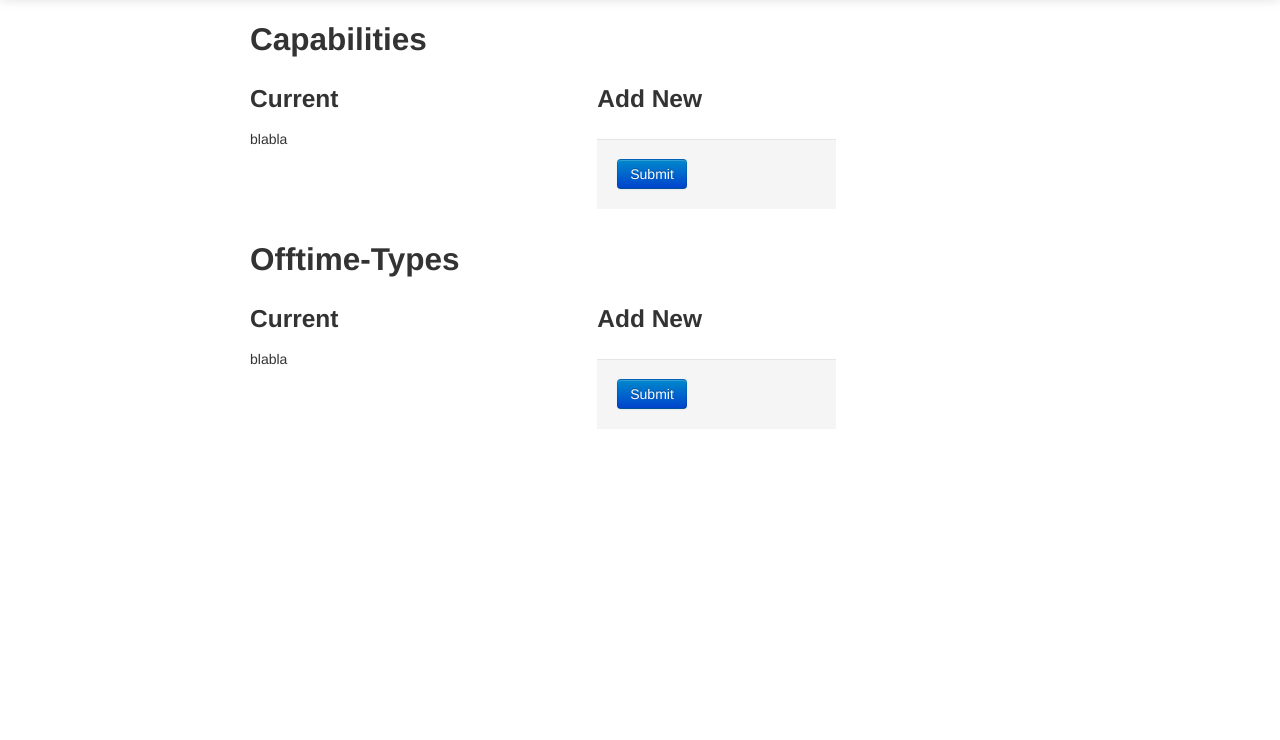
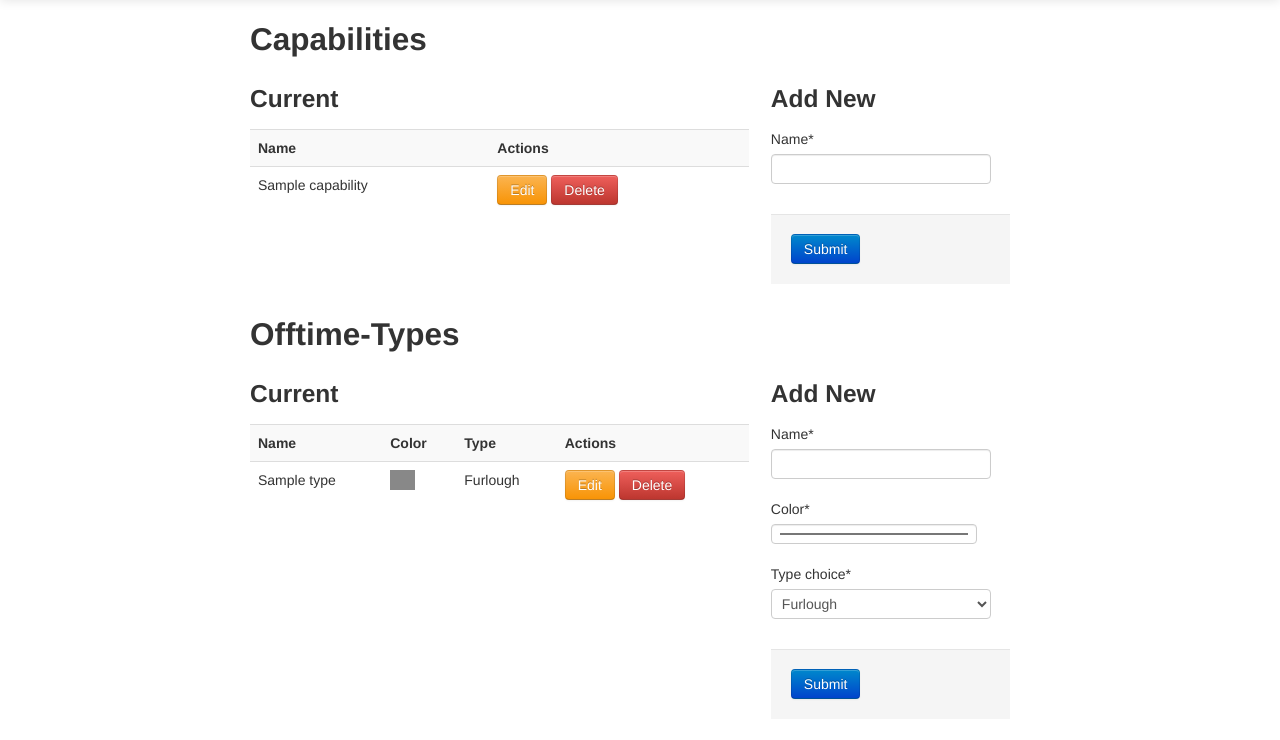
Before and after one commit to davidhalter/furlough, a Django app: page /settings.html in a window 1280 px wide. Shown: the part 41-781 px from the top of the page. Run offline with Django 3.2, Linux system fonts and the light colour scheme; tables that the repository leaves empty hold one stand-in row (values such as "Sample post"); parts of the project's set-up code (start-up, migrations or seed data) failed here and were passed over; some libraries are stand-ins or nearby versions.

Commit message:
get the settings in shape

```diff
--- a/furlough_tracker/models.py
+++ b/furlough_tracker/models.py
@@ -10,35 +10,46 @@ class ColorField(models.CharField):
             raise ValidationError("Color doesn't have a valid hex code!")
         super(type(self), self).validate(value, model_instance)
 
+
 class Person(models.Model):
-    name = models.CharField()
+    first_name = models.CharField(max_length=30)
+    last_name = models.CharField(max_length=30)
     deleted = models.BooleanField(default=False)
 
 
 class Capability(models.Model):
-    name = models.CharField()
-    deleted = models.BooleanField(default=False)
+    name = models.CharField(max_length=30)
 
 
 class PersonCapability(models.Model):
     person = models.ForeignKey(Person)
-    capability = models.ForeignKey(Capability)
+    capability = models.ForeignKey(Capability, on_delete=models.PROTECT)
 
 
 class OfftimeType(models.Model):
+    FURLOUGH = 'furlough'
+    VACATION = 'vacation'
+    UNTRACKED = 'untracked'
     CALCULATED_CHOICES = (
-        ('furlough', 'Furlough'),
-        ('vacation', 'Vacation'),
-        ('untracked', 'Untracked Time')
+        (FURLOUGH, 'Furlough'),
+        (VACATION, 'Vacation'),
+        (UNTRACKED, 'Untracked Time')
     )
     name = models.CharField(null=False, max_length=30)
     color = ColorField(null=False, max_length=7, default='#000000')
-    type_choices = models.CharField(null=False, default='furlough',
-                                    max_length=20, choices=CALCULATED_CHOICES)
+    type_choice = models.CharField(null=False, default='furlough',
+                                   max_length=20, choices=CALCULATED_CHOICES)
+
+    class Meta:
+        db_table = 'offtime_type'
+
+    @property
+    def type(self):
+        return dict(self.CALCULATED_CHOICES)[self.type_choice]
 
 
 class Offtime(models.Model):
     person = models.ForeignKey(Person)
-    type = models.ForeignKey(OfftimeType)
+    type = models.ForeignKey(OfftimeType, on_delete=models.PROTECT)
     accepted = models.BooleanField(default=False)
     deleted = models.BooleanField(default=False)
--- a/furlough_tracker/templates/base.html
+++ b/furlough_tracker/templates/base.html
@@ -25,7 +25,9 @@
 
     {% block css %} {% endblock %}
 
-    {% block ext_js %} {% endblock %}
+    {% block ext_js %}
+        <script type="text/javascript" src="http://www.google.com/jsapi"></script>
+    {% endblock %}
 
     <script src="{{ STATIC_URL }}jquery-1.8.1.min.js"></script>
     {% compress js %}
--- a/furlough_tracker/templates/index.html
+++ b/furlough_tracker/templates/index.html
@@ -1,10 +1,6 @@
 {% extends "base.html" %}
 
 {% block title %}Furlough Tracker{% endblock %}
-
-{% block ext_js %}
-    <script type="text/javascript" src="http://www.google.com/jsapi"></script>
-{% endblock %}
 
 {% block navbar %}
     {% include "navbar.html" %}
--- a/furlough_tracker/templates/settings.html
+++ b/furlough_tracker/templates/settings.html
@@ -8,9 +8,25 @@
         <h2>Capabilities</h2>
 
         <div class='row-fluid'>
-            <div class='span4'>
+            <div class='span6'>
                 <h3>Current</h3>
-                blabla
+                <table class="table table-striped table-hover">
+                    <tr>
+                        <th>Name</th>
+                        <th>Actions</th>
+                    </tr>
+                {% for cap in capabilities %}
+                    <tr>
+                        <td>{{ cap.name }}</td>
+                        <td>
+                            <a href="/settings/capability/edit/{{ cap.pk }}.html"
+                               class="btn btn-warning">Edit</a>
+                            <a href="/settings/capability/delete/{{ cap.pk }}.html"
+                               class="btn btn-danger">Delete</a>
+                        </td>
+                    </tr>
+                {% endfor %}
+                </table>
             </div>
             <div class='span3'>
                 <h3>Add New</h3>
@@ -21,9 +37,29 @@
         <h2>Offtime-Types</h2>
 
         <div class='row-fluid'>
-            <div class='span4'>
+            <div class='span6'>
                 <h3>Current</h3>
-                blabla
+                <table class="table table-striped table-hover">
+                    <tr>
+                        <th>Name</th>
+                        <th>Color</th>
+                        <th>Type</th>
+                        <th>Actions</th>
+                    </tr>
+                {% for off in offtime_types %}
+                    <tr>
+                        <td>{{ off.name }}</td>
+                        <td><div style='background-color:{{ off.color }}; width: 25px;'>&nbsp;</div></td>
+                        <td>{{ off.type }}</td>
+                        <td>
+                            <a href="/settings/offtime_type/edit/{{off.pk}}.html"
+                               class="btn btn-warning">Edit</a>
+                            <a href="/settings/offtime_type/delete/{{off.pk}}.html"
+                               class="btn btn-danger">Delete</a>
+                        </td>
+                    </tr>
+                {% endfor %}
+                </table>
             </div>
             <div class='span3'>
                 <h3>Add New</h3>
--- a/furlough_tracker/urls.py
+++ b/furlough_tracker/urls.py
@@ -18,4 +18,6 @@ urlpatterns = patterns('',
 
     url(r'^person.html$', 'furlough_tracker.views.person', name='person'),
     url(r'^settings.html$', 'furlough_tracker.views.settings', name='settings'),
+
+    url(r'^settings/(capability|offtime_type)/(edit|delete)/(\d+)\.html$', 'furlough_tracker.views.change_settings'),
 )
--- a/furlough_tracker/views.py
+++ b/furlough_tracker/views.py
@@ -1,6 +1,7 @@
 from django.shortcuts import render, render_to_response, redirect
 from django import forms
 from django.template import RequestContext
+from django.db.models import ProtectedError
 from crispy_forms.helper import FormHelper
 from crispy_forms.layout import Submit
 
@@ -43,6 +44,8 @@ def settings(request):
     context = {
         'capability_form': CapabilityForm(),
         'offtime_type_form': OfftimeTypeForm(),
+        'offtime_types': models.OfftimeType.objects.all(),
+        'capabilities': models.Capability.objects.all(),
     }
 
     if request.method == 'POST':
@@ -55,7 +58,39 @@ def settings(request):
         redirect('/settings.html')
         if form.is_valid():
             form.save()
-            redirect('/settings.html')
+            return redirect('/settings.html')
 
     return render_to_response('settings.html', context,
                               context_instance=RequestContext(request))
+
+
+def change_settings(request, what, action, id):
+    mapping = {
+        'offtime_type': (models.OfftimeType, OfftimeTypeForm, 'Offtime Type'),
+        'capability': (models.Capability, CapabilityForm, 'Capability')
+    }
+    data = mapping[what][0].objects.get(pk=id)
+    form = mapping[what][1](instance=data)
+    delete_error = False
+    if request.method == 'POST':
+        if action == 'delete':
+            try:
+                mapping[what][0].objects.get(pk=id).delete()
+            except ProtectedError:
+                delete_error = True
+            return redirect('/settings.html')
+        else:
+            form = mapping[what][1](request.POST, instance=data)
+            if form.is_valid():
+                form.save()
+                return redirect('/settings.html')
+
+    context = {
+        'name': mapping[what][2],
+        'action': action,
+        'data': data,
+        'data_form': form,
+        'delete_error': delete_error
+    }
+    return render_to_response('change_settings.html', context,
+                              context_instance=RequestContext(request))
```
Also changed, not shown: furlough_tracker/settings/common.py (+6 -4 lines), furlough_tracker/templates/change_settings.html (added, +26 -0 lines).
